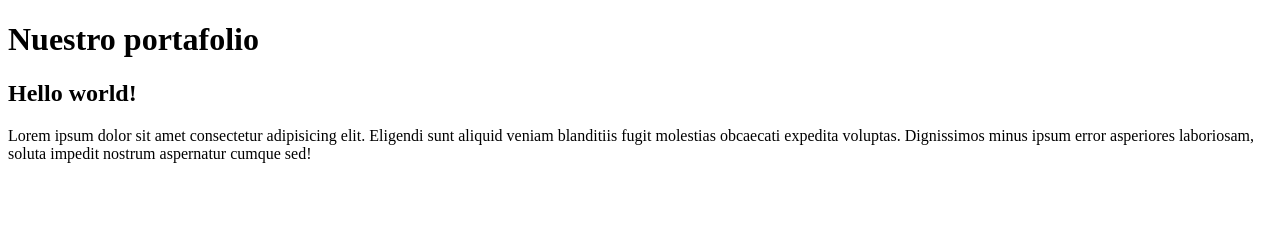
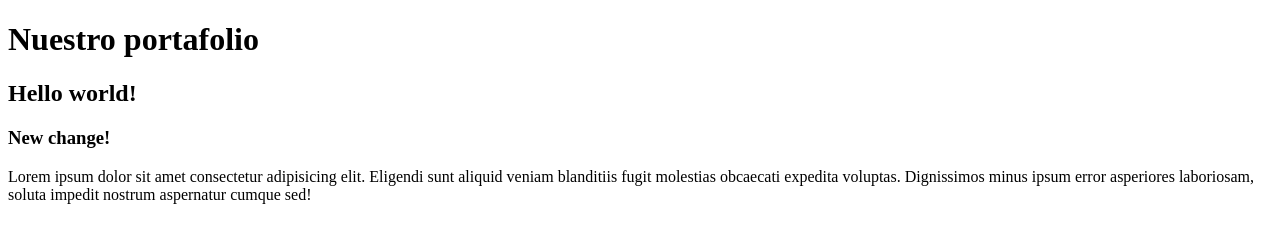
Before and after one commit to Pasalana/pasalana.github.io, a plain HTML site: page index.html in a window 1280 px wide. Drawn offline with Linux system fonts and the light colour scheme.

Commit message:
new change h3

```diff
--- a/index.html
+++ b/index.html
@@ -10,6 +10,7 @@
 
     <h1>Nuestro portafolio</h1>
     <h2>Hello world!</h2>
+    <h3>New change!</h3>
 
     <p>Lorem ipsum dolor sit amet consectetur adipisicing elit. Eligendi sunt aliquid veniam blanditiis fugit molestias obcaecati expedita voluptas. Dignissimos minus ipsum error asperiores laboriosam, soluta impedit nostrum aspernatur cumque sed!</p>
 </body>
```
